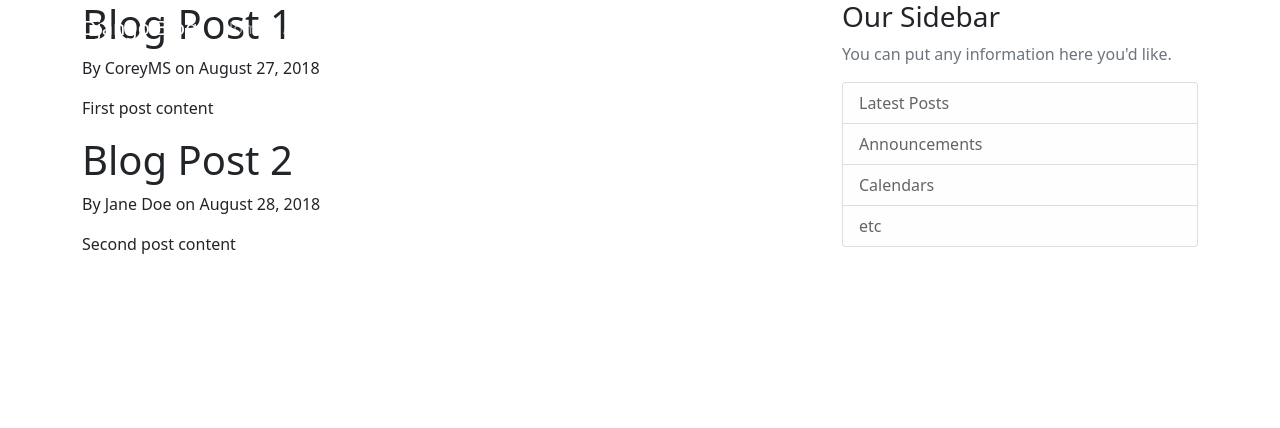
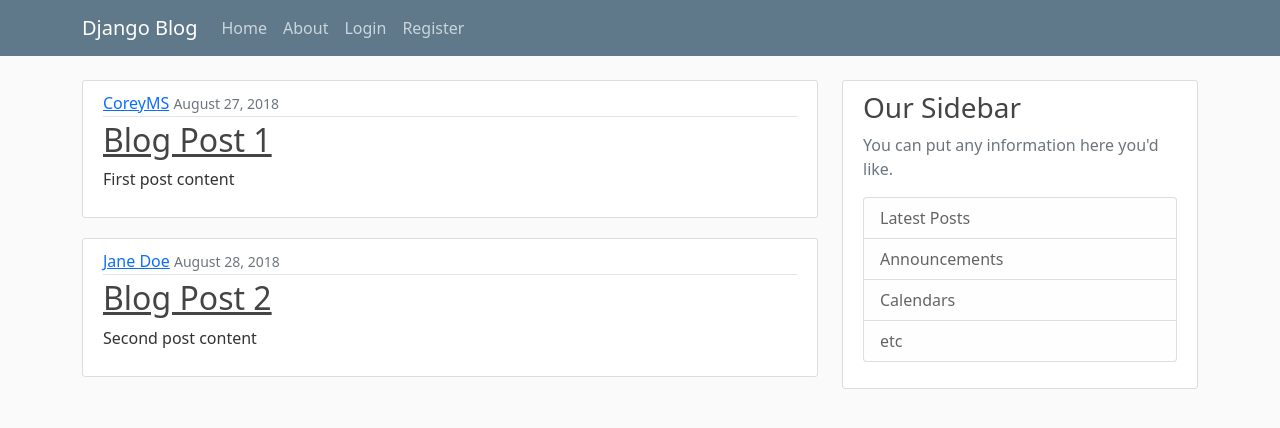
Before and after one commit to pambonian/podcast_api_backend, a Django app: page /blog/ in a window 1280 px wide. Shown: the top 428 px of the page. Run offline with Django 4.2, Linux system fonts and the light colour scheme.

Commit message:
templates completed for blog

```diff
--- a/blog/templates/blog/base.html
+++ b/blog/templates/blog/base.html
@@ -1,3 +1,4 @@
+{% load static %}
 <!DOCTYPE html>
 <html lang="en">
 
@@ -6,7 +7,10 @@
     <meta name="viewport" content="width=device-width, initial-scale=1">
     <link href="https://cdn.jsdelivr.net/npm/bootstrap@5.1.3/dist/css/bootstrap.min.css" rel="stylesheet"
         integrity="sha384-1BmE4kWBq78iYhFldvKuhfTAU6auU8tT94WrHftjDbrCEXSU1oBoqyl2QvZ6jIW3" crossorigin="anonymous">
-    <!-- title -->
+
+    <link rel="stylesheet" type="text/css" href="{% static 'blog/main.css' %}">
+
+        <!-- title -->
     {% if title %}
     <title>Blog Title - {{ title }}</title>
     {% else %}
@@ -18,15 +22,15 @@
     <header class="site-header">
         <nav class="navbar navbar-expand-md navbar-dark bg-steel fixed-top">
             <div class="container">
-                <a class="navbar-brand mr-4" href="/">Django Blog</a>
+                <a class="navbar-brand mr-4" href="{% url 'blog-home' %}">Django Blog</a>
                 <button class="navbar-toggler" type="button" data-toggle="collapse" data-target="#navbarToggle"
                     aria-controls="navbarToggle" aria-expanded="false" aria-label="Toggle navigation">
                     <span class="navbar-toggler-icon"></span>
                 </button>
                 <div class="collapse navbar-collapse" id="navbarToggle">
                     <div class="navbar-nav mr-auto">
-                        <a class="nav-item nav-link" href="/">Home</a>
-                        <a class="nav-item nav-link" href="/about">About</a>
+                        <a class="nav-item nav-link" href="{% url 'blog-home' %}">Home</a>
+                        <a class="nav-item nav-link" href="{% url 'blog-about' %}">About</a>
                     </div>
                     <!-- Navbar Right Side -->
                     <div class="navbar-nav">
--- a/blog/templates/blog/home.html
+++ b/blog/templates/blog/home.html
@@ -1,8 +1,15 @@
 {% extends "blog/base.html" %}
 {% block content %}
     {% for post in posts %}
-        <h1>{{ post.title }}</h1>
-        <p>By {{ post.author }} on {{ post.date_posted }}</p>
-        <p>{{ post.content }}</p>
+        <article class="media content-section">
+            <div class="media-body">
+                <div class="article-metadata">
+                    <a class="mr-2" href="#">{{ post.author }}</a>
+                    <small class="text-muted">{{ post.date_posted }}</small>
+                </div>
+                <h2><a class="article-title" href="#">{{ post.title }}</a></h2>
+                <p class="article-content">{{ post.content }}</p>
+            </div>
+        </article>
     {% endfor %}
 {% endblock content %}
```
